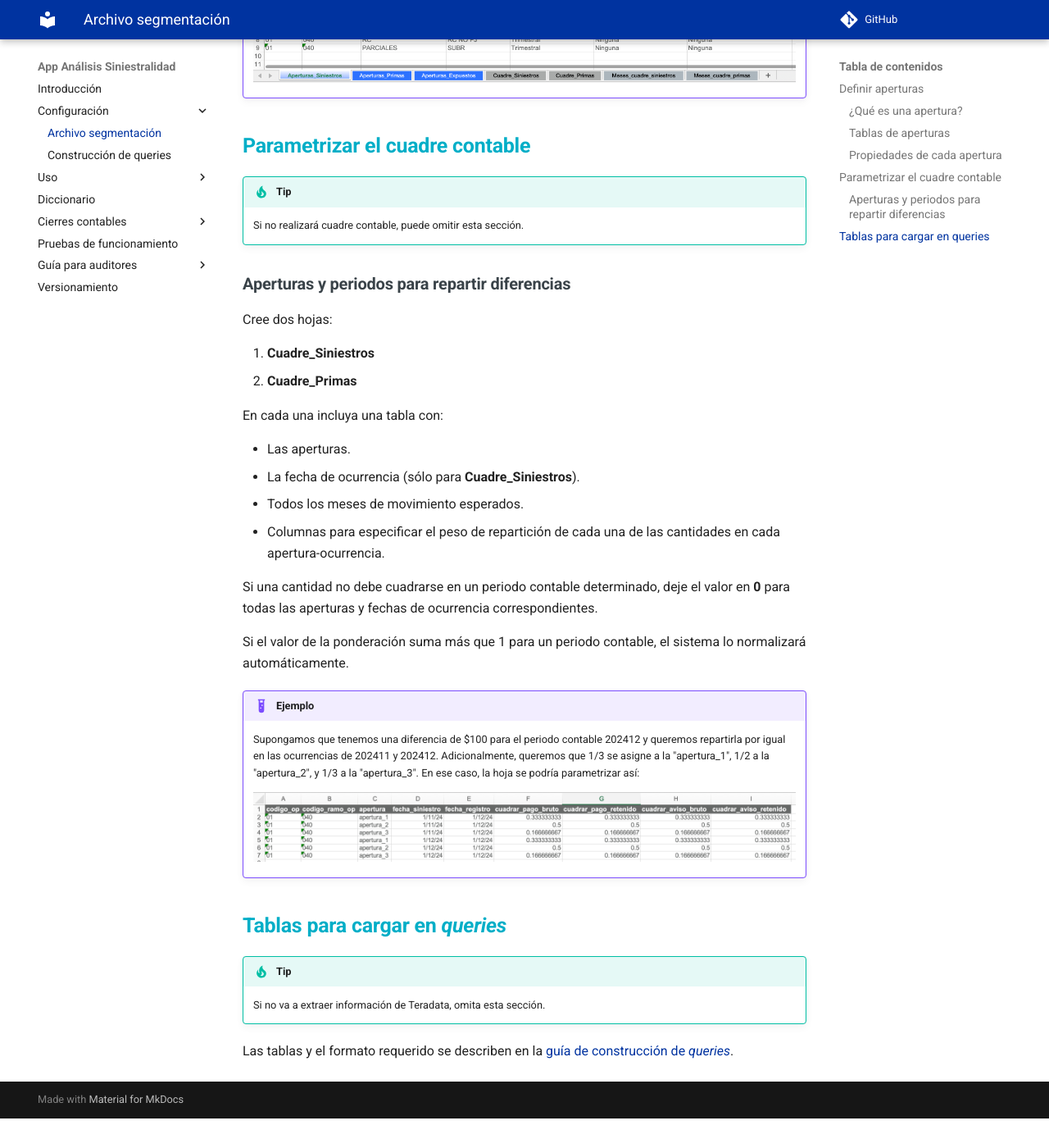
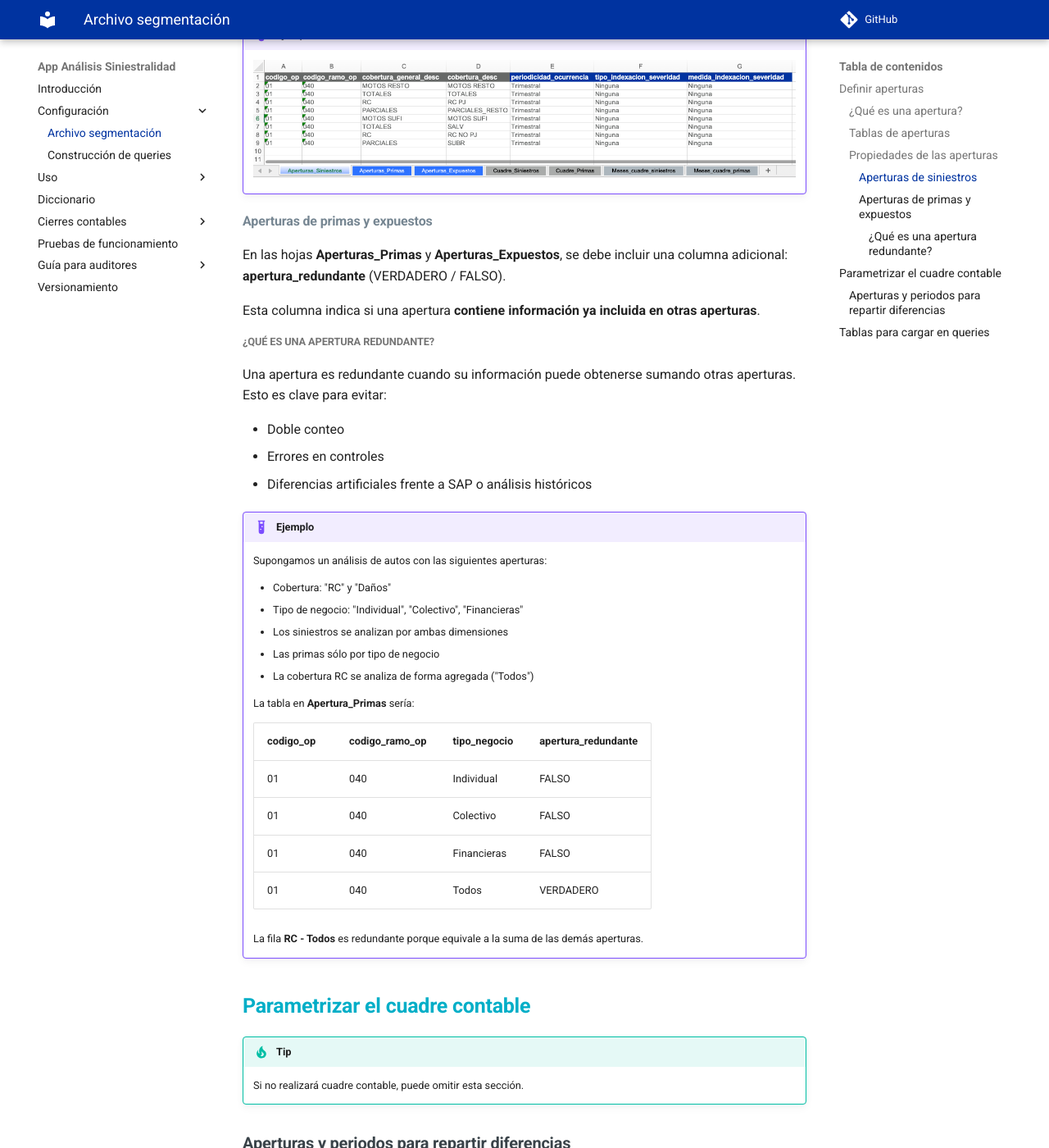
Before and after one commit to sebastobone/app-analisis-siniestralidad-docs, an MkDocs documentation site: the page built from docs/config/segmentacion.md, in a window 1280 px wide and 1400 px high, scrolled down 2318 px. Shown: the whole window at 82% size. Built offline with MkDocs 1.6.1 and Material for MkDocs 9.7.7, drawn with Linux system fonts in a browser that asks for light colours; comment, search, counter and statistics services are not loaded; the version menu is left out; before the commit the page ends 3682 px from its top, so only the background shows below that; some of the changed text lies outside the part shown.

Commit message:
feat: Documentar version 1.6.0

```diff
--- a/docs/config/segmentacion.md
+++ b/docs/config/segmentacion.md
@@ -34,9 +34,11 @@ En el archivo de segmentación, cree las siguientes hojas con sus respectivas ta
 
     Estas columnas son necesarias para realizar las comparaciones contra SAP.
 
-### Propiedades de cada apertura
+### Propiedades de las aperturas
 
-En **Apertura_Siniestros**, para cada apertura se debe definir:
+#### Aperturas de siniestros
+
+En la hoja **Apertura_Siniestros**, para cada apertura se debe definir:
 
 1. **Periodicidad de ocurrencia**: Granularidad del triángulo y del entremés. Valores disponibles:
 
@@ -63,12 +65,52 @@ En **Apertura_Siniestros**, para cada apertura se debe definir:
     - Anual (Nov - Oct)
     - Anual (Dic - Nov)
 
-2. **Tipo de indexación de la severidad**: Metodología de indexación que se utilizará para calcular la severidad. Puede tomar tres valores: Ninguna, Por fecha de ocurrencia, o Por fecha de movimiento
+2. **Tipo de indexación de la severidad**: Metodología de indexación que se utilizará para calcular la severidad. Puede tomar tres valores:
+
+    - Ninguna
+    - Por fecha de ocurrencia
+    - Por fecha de movimiento
 
 3. **Medida de indexación de la severidad**: Nombre del indicador a usar para la indexación (si aplica).
 
 !!! example "Ejemplo"
     ![Ejemplo aperturas](assets/ejemplo_aperturas.png)
+
+#### Aperturas de primas y expuestos
+
+En las hojas **Aperturas_Primas** y **Aperturas_Expuestos**, se debe incluir una columna adicional: **apertura_redundante** (VERDADERO / FALSO).
+
+Esta columna indica si una apertura **contiene información ya incluida en otras aperturas**.
+
+##### ¿Qué es una apertura redundante?
+
+Una apertura es redundante cuando su información puede obtenerse sumando otras aperturas.
+Esto es clave para evitar:
+
+- Doble conteo
+- Errores en controles
+- Diferencias artificiales frente a SAP o análisis históricos
+
+!!! example "Ejemplo"
+    Supongamos un análisis de autos con las siguientes aperturas:
+
+    - Cobertura: "RC" y "Daños"
+    - Tipo de negocio: "Individual", "Colectivo", "Financieras"
+
+    - Los siniestros se analizan por ambas dimensiones
+    - Las primas sólo por tipo de negocio
+    - La cobertura RC se analiza de forma agregada ("Todos")
+
+    La tabla en **Apertura_Primas** sería:
+
+    |codigo_op|codigo_ramo_op|tipo_negocio|apertura_redundante|
+    |-|-|-|-|
+    |01|040|Individual|FALSO|
+    |01|040|Colectivo|FALSO|
+    |01|040|Financieras|FALSO|
+    |01|040|Todos|VERDADERO|
+
+    La fila **RC - Todos** es redundante porque equivale a la suma de las demás aperturas.
 
 ## Parametrizar el cuadre contable
 
```
Also changed, not shown: docs/versionamiento.md (+15 -0 lines).
